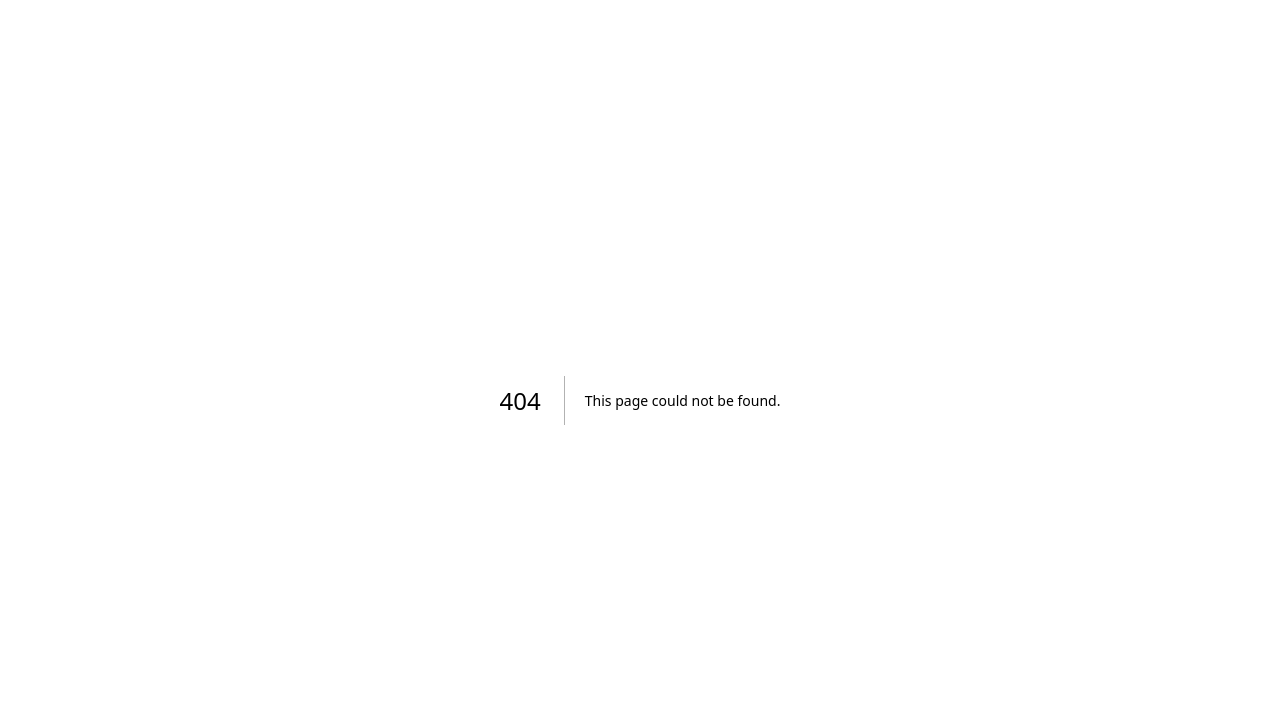
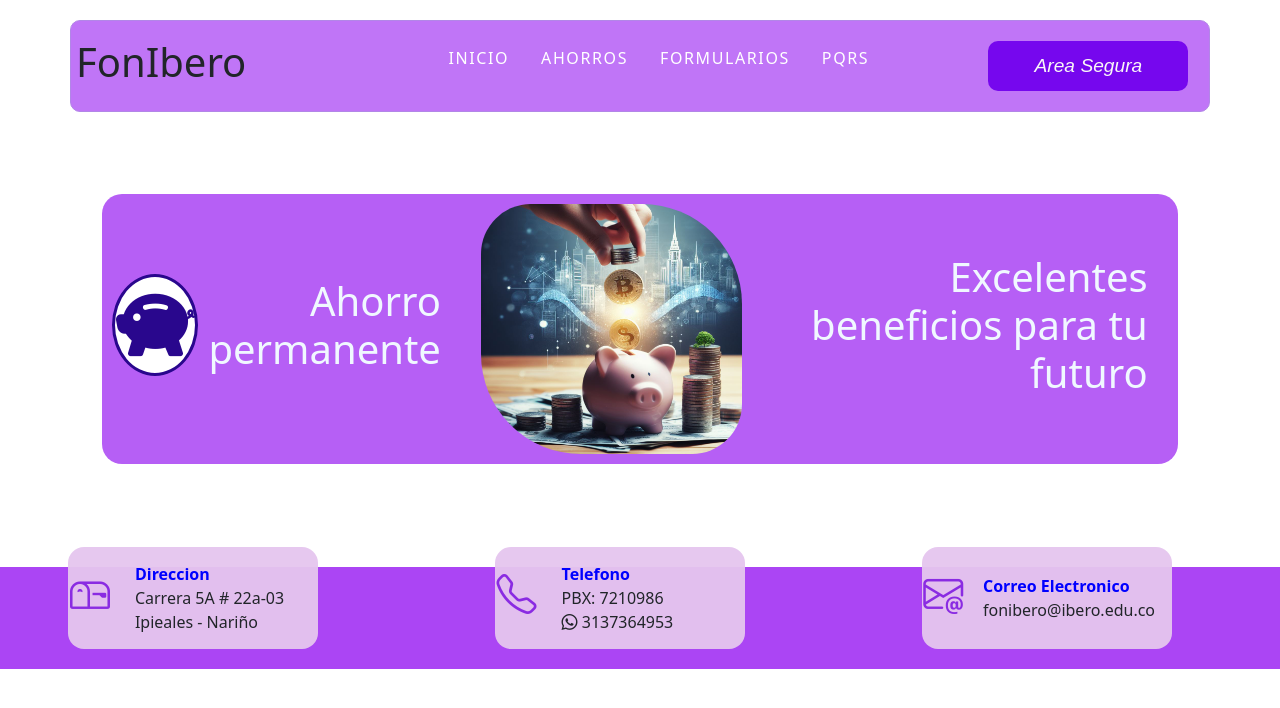
Before and after one commit to edalsare/fondo-empleados, a Next.js app: page /ahorros in a window 1280 px wide. Before the commit this address had no page. Shown: the top 708 px of the page. Built offline with nearby package versions, Linux system fonts and the light colour scheme.

Commit message:
agregando cabecera de ahorros

```diff
--- /dev/null
+++ b/src/app/ahorros/page.tsx
@@ -0,0 +1,11 @@
+import React from "react";
+import "../globals.css";
+import PageAhorros from "../componets/page-ahorros/pageAhorros";
+import Header from "../componets/header/Header";
+export default function(){
+    return(
+        <div>
+            <PageAhorros/>
+        </div>
+    )
+}
--- a/src/app/componets/header/Header.css
+++ b/src/app/componets/header/Header.css
@@ -46,10 +46,12 @@ a{
     position: relative;
 }
 
-a:hover:after{
+a:hover{
     width: 100%;
     left: 0;
-    background-color: #00fffc;
+    text-decoration:overline #450374;
+    transition: 0.5s;
+
 }
 
 @media screen and (max-height: 300px) {
--- a/src/app/componets/header/Header.tsx
+++ b/src/app/componets/header/Header.tsx
@@ -1,6 +1,7 @@
 import React from "react";
 import './Header.css'
 import { link } from "fs";
+import Link from "next/link";
 
 const Header = () =>{
     return(
@@ -11,10 +12,10 @@ const Header = () =>{
                 </div>
                 <div className="Button">
                     <ul>
-                        <li><a href="">Servicios</a></li>
-                        <li><a href="">Contactanos</a></li>
-                        <li><a href="">Formularios</a></li>
-                        <li><a href="">PQRS</a></li>
+                        <li><Link href="/">Inicio</Link></li>
+                        <li><Link href="/ahorros">Ahorros</Link></li>
+                        <li><Link href="">Formularios</Link></li>
+                        <li><Link href="">PQRS</Link></li>
                     </ul>
                 </div>
                 <div>
--- /dev/null
+++ b/src/app/componets/page-ahorros/pageAhorros.css
@@ -0,0 +1,40 @@
+.container-ahorros{
+    display: flex;
+    background: rgba(171, 69, 244, 0.858);
+    justify-content:flex-start;
+    margin: 8%;
+    border-radius: 20px;
+    align-items: center;
+}
+
+.section-ahorros{
+    display: flex;
+    align-items: center;
+    justify-content: center;
+
+}
+
+.iconsAhorro{
+    color: rgb(41, 7, 141);
+    background: white;
+    font-size: 80px;
+    border: 3px solid rgb(41, 7, 141);
+    border-radius: 100%;
+    margin-left: 10px;
+    margin-right: 10px;
+}
+
+.textAhorro{
+    color: aliceblue;
+    text-align:right;
+    margin-right: 30px;
+}
+.imageAhorros{
+    margin: 10px;
+    width: 40%;
+    height: 250px;
+    background-image: url("/img/mensajeahorros.jpeg");
+    background-repeat: no-repeat;
+    background-size: 100% 100%;
+    border-radius: 50px 100px 50px 100px;
+}
--- /dev/null
+++ b/src/app/componets/page-ahorros/pageAhorros.tsx
@@ -0,0 +1,18 @@
+import React from "react";
+import "./pageAhorros.css"
+
+const PageAhorros = () =>{
+    return(
+            <div className="container-ahorros">
+              <div className="section-ahorros">
+              <h1 className="bi bi-piggy-bank-fill iconsAhorro"></h1>
+              <h1 className="textAhorro">Ahorro permanente</h1>
+              </div>
+              <div className="imageAhorros"></div>
+              <div className="section-ahorros">
+              <h1 className="textAhorro">Excelentes beneficios para tu futuro</h1>
+              </div>
+            </div>
+          );
+}
+export default PageAhorros;
--- a/src/app/globals.css
+++ b/src/app/globals.css
@@ -1,6 +1,6 @@
 
 .Header{
-  position:fixed;
+  position:sticky;
   height: fit-content;
   top: 20px;
   z-index: 10000;
--- a/src/app/layout.tsx
+++ b/src/app/layout.tsx
@@ -1,29 +1,40 @@
-//import './globals.css'
+import "./globals.css";
 // Import all of Bootstrap's CSS
-import 'bootstrap/dist/css/bootstrap.css';
+import "bootstrap/dist/css/bootstrap.css";
+import "bootstrap-icons/font/bootstrap-icons.css";
+import type { Metadata } from "next";
+import { Inter } from "next/font/google";
+import Header from "./componets/header/Header";
+import Footer from "./componets/Footer/Footer";
 
-import 'bootstrap-icons/font/bootstrap-icons.css';
-import type { Metadata } from 'next'
-import { Inter } from 'next/font/google'
-
-const inter = Inter({ subsets: ['latin'] })
+const inter = Inter({ subsets: ["latin"] });
 
 export const metadata: Metadata = {
-  title: 'Create Next App',
-  description: 'Generated by create next app',
-}
+  title: "Create Next App",
+  description: "Generated by create next app",
+};
 
 export default function RootLayout({
   children,
 }: {
-  children: React.ReactNode
+  children: React.ReactNode;
 }) {
   return (
     <html lang="en">
-      <body >{children}
-
-      <script src="https://cdn.jsdelivr.net/npm/bootstrap@5.3.2/dist/js/bootstrap.bundle.min.js" integrity="sha384-C6RzsynM9kWDrMNeT87bh95OGNyZPhcTNXj1NW7RuBCsyN/o0jlpcV8Qyq46cDfL" crossOrigin="anonymous"></script>
+      <body>
+        <div className="Header">
+          <Header />
+        </div>
+        {children}
+        <div>
+          <Footer />
+        </div>
+        <script
+          src="https://cdn.jsdelivr.net/npm/bootstrap@5.3.2/dist/js/bootstrap.bundle.min.js"
+          integrity="sha384-C6RzsynM9kWDrMNeT87bh95OGNyZPhcTNXj1NW7RuBCsyN/o0jlpcV8Qyq46cDfL"
+          crossOrigin="anonymous"
+        ></script>
       </body>
-      </html>
-  )
+    </html>
+  );
 }
```
Also changed, not shown: src/app/page.tsx (+3 -6 lines), public/img/mensajeahorros.jpeg (added).
